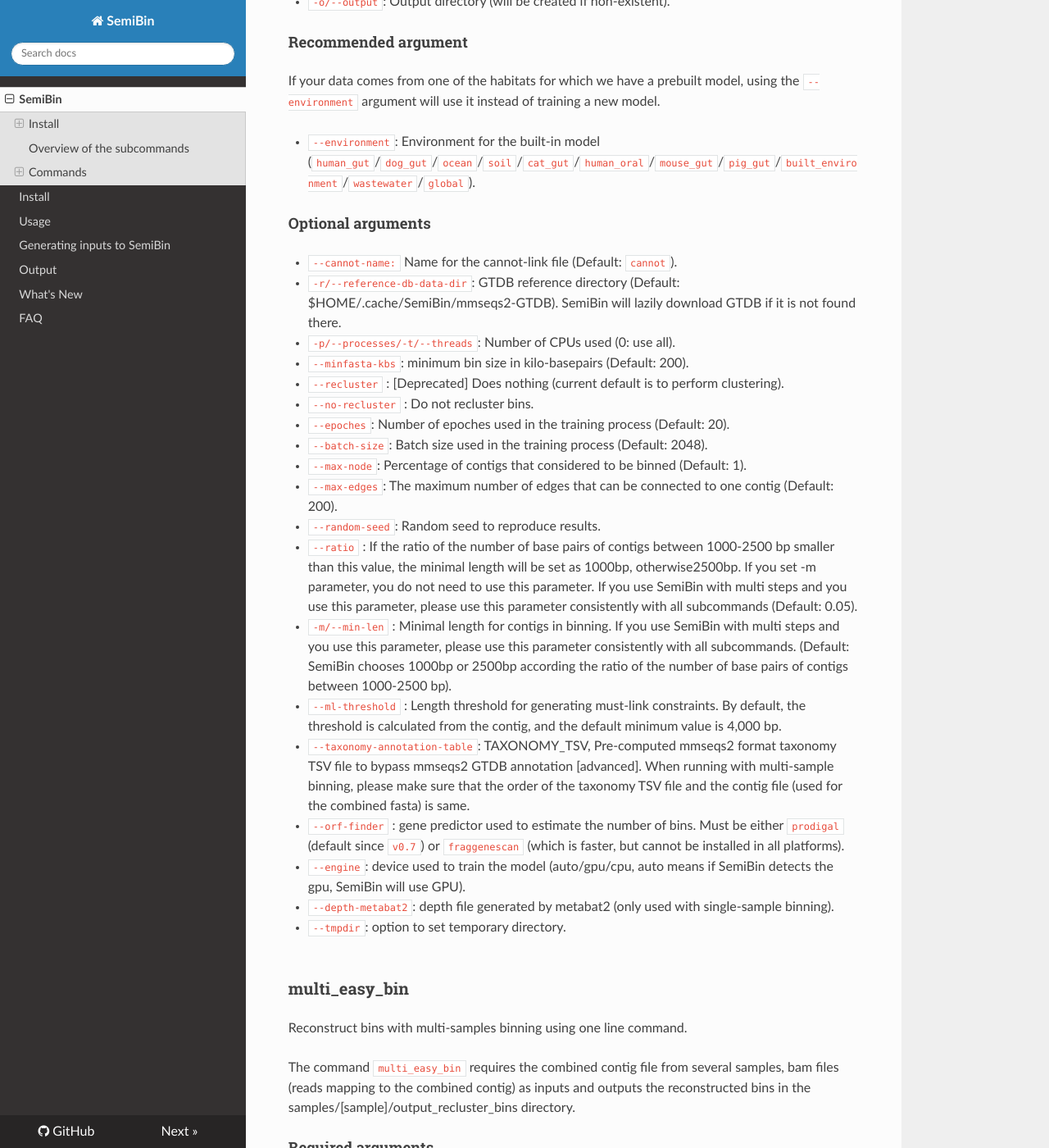
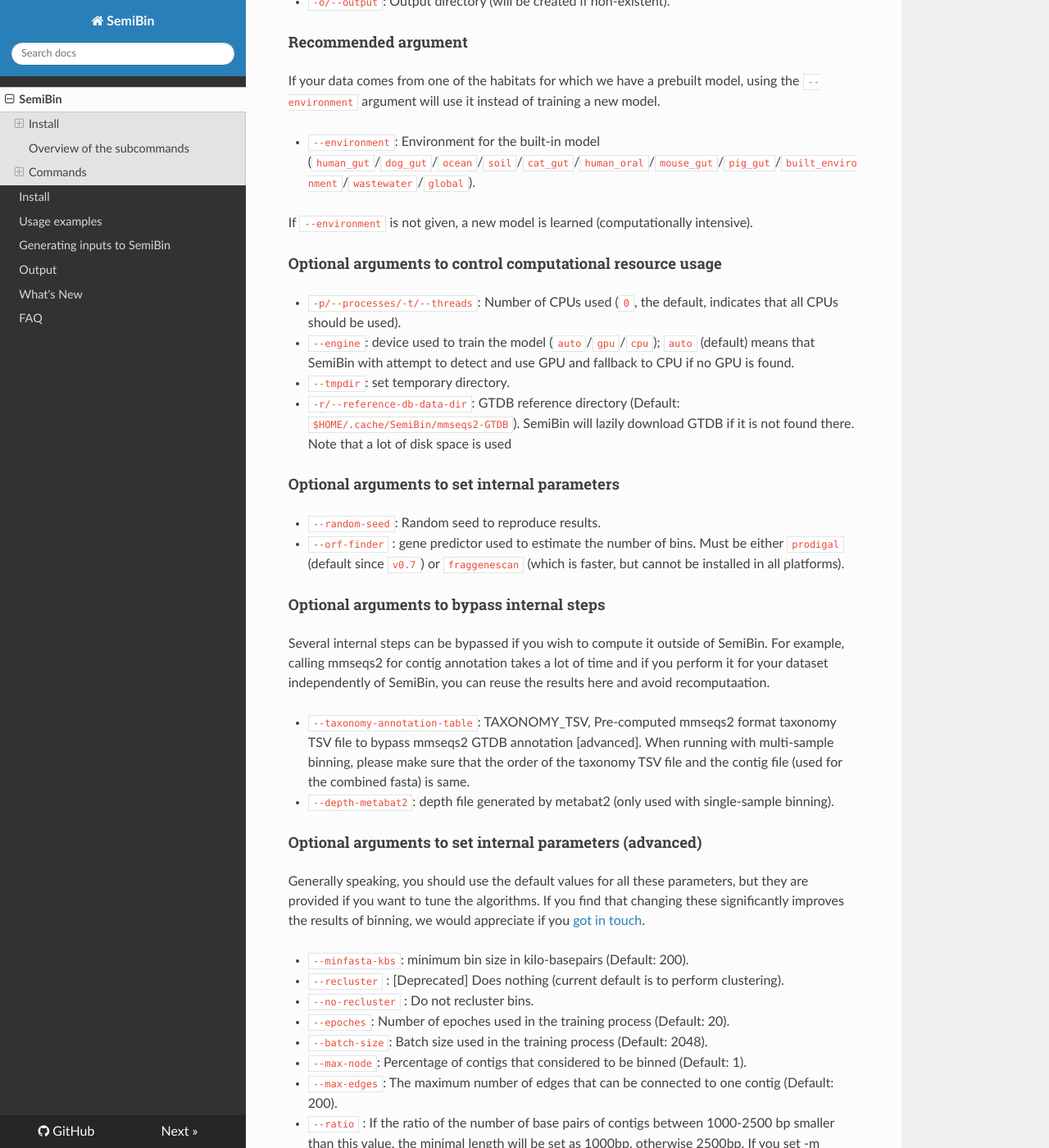
Before and after one commit to BigDataBiology/SemiBin, an MkDocs documentation site: the page built from docs/index.md, in a window 1280 px wide and 1400 px high, scrolled down 2157 px. Shown: the whole window at 82% size. Built offline with MkDocs 1.6.1, drawn with Linux system fonts in a browser that asks for light colours; nearby versions of some CDN libraries; some of the changed text lies outside the part shown.

Commit message:
DOC Organize SemiBin options
Also, accept --min-len as a synonym for -m in concatenate_fasta
subcommand

```diff
--- a/docs/index.md
+++ b/docs/index.md
@@ -78,10 +78,34 @@ If your data comes from one of the habitats for which we have a prebuilt model,
 
 * `--environment`: Environment for the built-in model (`human_gut`/`dog_gut`/`ocean`/`soil`/`cat_gut`/`human_oral`/`mouse_gut`/`pig_gut`/`built_environment`/`wastewater`/`global`).
 
-#### Optional arguments
-* `--cannot-name:` Name for the cannot-link file (Default: `cannot`).
-* `-r/--reference-db-data-dir`: GTDB reference directory (Default: $HOME/.cache/SemiBin/mmseqs2-GTDB). SemiBin will lazily download GTDB if it is not found there.
-* `-p/--processes/-t/--threads`: Number of CPUs used (0: use all).
+If `--environment` is not given, a new model is learned (computationally intensive).
+
+#### Optional arguments to control computational resource usage
+
+* `-p/--processes/-t/--threads`: Number of CPUs used (`0`, the default, indicates that all CPUs should be used).
+* `--engine`: device used to train the model (`auto`/`gpu`/`cpu`); `auto` (default) means that SemiBin with attempt to detect and use GPU and fallback to CPU if no GPU is found.
+* `--tmpdir`: set temporary directory.
+* `-r/--reference-db-data-dir`: GTDB reference directory (Default: `$HOME/.cache/SemiBin/mmseqs2-GTDB`). SemiBin will lazily download GTDB if it is not found there. Note that a lot of disk space is used
+
+#### Optional arguments to set internal parameters
+
+* `--random-seed`: Random seed to reproduce results.
+* `--orf-finder` : gene predictor used to estimate the number of bins. Must be either `prodigal` (default since `v0.7`) or `fraggenescan` (which is faster, but cannot be installed in all platforms).
+
+
+#### Optional arguments to bypass internal steps
+
+Several internal steps can be bypassed if you wish to compute it outside of SemiBin.
+For example, calling mmseqs2 for contig annotation takes a lot of time and if you perform it for your dataset independently of SemiBin, you can reuse the results here and avoid recomputaation.
+
+* `--taxonomy-annotation-table`: TAXONOMY_TSV, Pre-computed mmseqs2 format taxonomy TSV file to bypass mmseqs2 GTDB annotation [advanced]. When running with multi-sample binning, please make sure that the order of the taxonomy TSV file and the contig file (used for the combined fasta) is same.
+* `--depth-metabat2`: depth file generated by metabat2 (only used with single-sample binning).
+
+#### Optional arguments to set internal parameters (advanced)
+
+Generally speaking, you should use the default values for all these parameters, but they are provided if you want to tune the algorithms.
+If you find that changing these significantly improves the results of binning, we would appreciate if you [got in touch](mailto:luispedro@big-data-biology.org).
+
 * `--minfasta-kbs`: minimum bin size in kilo-basepairs (Default: 200).
 * `--recluster` : [Deprecated] Does nothing (current default is to perform clustering).
 * `--no-recluster` : Do not recluster bins.
@@ -89,15 +113,11 @@ If your data comes from one of the habitats for which we have a prebuilt model,
 * `--batch-size`: Batch size used in the training process (Default: 2048).
 * `--max-node`: Percentage of contigs that considered to be binned (Default: 1).
 * `--max-edges`: The maximum number of edges that can be connected to one contig (Default: 200).
-* `--random-seed`: Random seed to reproduce results.
-* `--ratio` : If the ratio of the number of base pairs of contigs between 1000-2500 bp smaller than this value, the minimal length will be set as 1000bp, otherwise2500bp. If you set -m parameter, you do not need to use this parameter. If you use SemiBin with multi steps and you use this parameter, please use this parameter consistently with all subcommands (Default: 0.05).
+* `--ratio` : If the ratio of the number of base pairs of contigs between 1000-2500 bp smaller than this value, the minimal length will be set as 1000bp, otherwise 2500bp. If you set -m parameter, you do not need to use this parameter. If you use SemiBin with multi steps and you use this parameter, please use this parameter consistently with all subcommands (Default: 0.05).
 * `-m/--min-len` : Minimal length for contigs in binning. If you use SemiBin with multi steps and you use this parameter, please use this parameter consistently with all subcommands. (Default: SemiBin chooses 1000bp or 2500bp according the ratio of the number of base pairs of contigs between 1000-2500 bp).
 * `--ml-threshold` : Length threshold for generating must-link constraints. By default, the threshold is calculated from the contig, and the default minimum value is 4,000 bp.
-* `--taxonomy-annotation-table`: TAXONOMY_TSV, Pre-computed mmseqs2 format taxonomy TSV file to bypass mmseqs2 GTDB annotation [advanced]. When running with multi-sample binning, please make sure that the order of the taxonomy TSV file and the contig file (used for the combined fasta) is same.
-* `--orf-finder` : gene predictor used to estimate the number of bins. Must be either `prodigal` (default since `v0.7`) or `fraggenescan` (which is faster, but cannot be installed in all platforms).
-* `--engine`: device used to train the model (auto/gpu/cpu, auto means if SemiBin detects the gpu, SemiBin will use GPU).
-* `--depth-metabat2`: depth file generated by metabat2 (only used with single-sample binning).
-* `--tmpdir`: option to set temporary directory.
+* `--cannot-name:` Name for the cannot-link file (Default: `cannot`).
+
 <br/><br/>
 
 ### multi_easy_bin
@@ -204,6 +224,8 @@ Download reference genomes (GTDB).
 * `-r/--reference-db-data-dir`: Where to store the GTDB data (default: `$HOME/.cache/SemiBin/mmseqs2-GTDB`)
 * `-f/--force`: Whether to download GTDB even if the data is found at the path (default is to not download).
 
+If you download GTDB to a different directory than the default, you should then pass that path to every command (`-r`) to ensure that it is found.
+
  <br/><br/>
 
 ### check_install
@@ -215,12 +237,14 @@ Checks whether required dependencies are available (useful for trouble-shooting)
 ### concatenate_fasta
 
 Concatenate fasta files for multi-sample binning.
+The contigs are renamed to include the sample name followed by a separator character.
+The separator character cannot occur in any of your samples, so if any sample contains the default separator (`:`), you must change it and pass that information to every command (using the `--separator`/`-s` argument).
 
 #### Required arguments
 
-* `-m`: Discard sequences below this length (default:0)
-* `-i/--input-fasta`, `-o/--output`are the same as for `single_easy_bin`.
+* `-i`/`--input-fasta`, `-o`/`--output`are the same as for `single_easy_bin`.
 
 #### Optional arguments
 
-* `-s/--separator` are the same as the `multi_easy_bin`.
+* `-s`/`--separator` is the same as the `multi_easy_bin` (see comment above).
+* `-m`: Discard sequences below this length (default:0).
--- a/mkdocs.yml
+++ b/mkdocs.yml
@@ -11,7 +11,7 @@ theme:
 nav:
         - 'SemiBin': index.md
         - 'Install': install.md
-        - 'Usage': usage.md
+        - 'Usage examples': usage.md
         - 'Generating inputs to SemiBin': generate.md
         - 'Output': output.md
         - "What's New": whatsnew.md
```
Also changed, not shown: docs/usage.md (+1 -1 lines), 1 other file.
